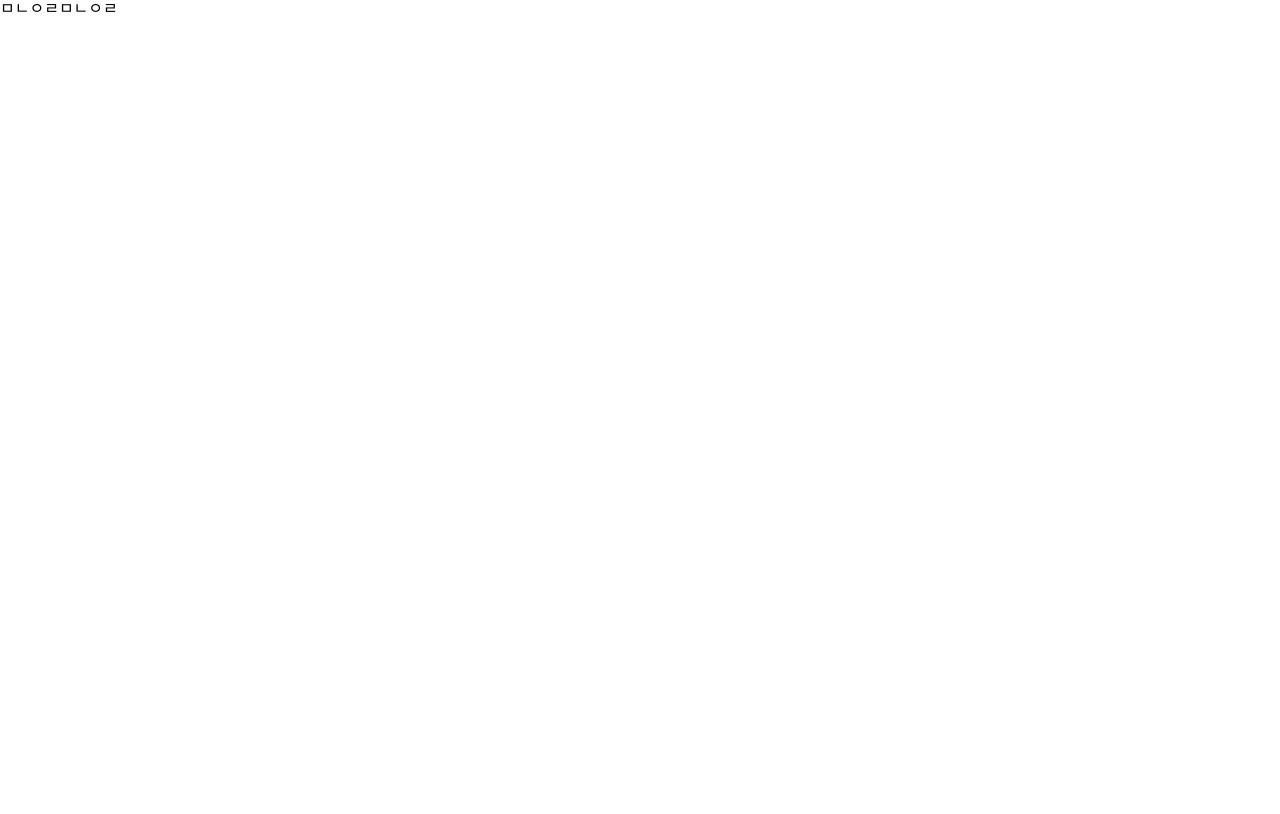
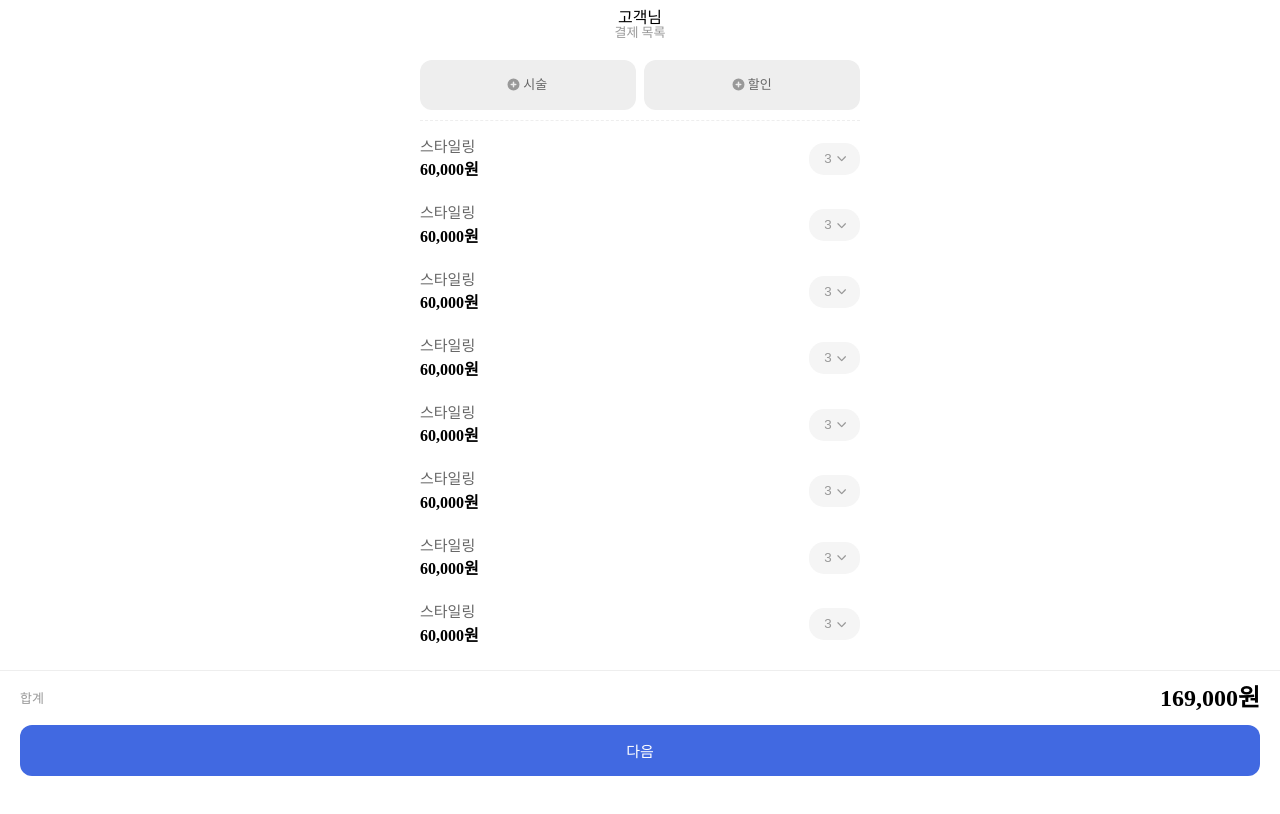
Before and after one commit to yesl-kim/colavoground-assignment, a React (Create React App) app: page / in a window 1280 px wide. Shown: the top 814 px of the page. Built offline with nearby package versions, Linux system fonts and the light colour scheme.

Commit message:
Add: Cart page

```diff
--- a/package.json
+++ b/package.json
@@ -10,12 +10,15 @@
     "@types/node": "^12.0.0",
     "@types/react": "^17.0.0",
     "@types/react-dom": "^17.0.0",
+    "@types/react-router-dom": "^5.3.1",
     "@types/styled-components": "^5.1.15",
     "react": "^17.0.2",
     "react-dom": "^17.0.2",
+    "react-icons": "^4.3.1",
+    "react-router-dom": "^5.3.0",
     "react-scripts": "4.0.3",
     "styled-components": "^5.3.3",
-    "styled-normalize": "^8.0.7",
+    "styled-reset": "^4.3.4",
     "typescript": "^4.1.2",
     "web-vitals": "^1.0.1"
   },
--- a/src/App.tsx
+++ /dev/null
@@ -1,11 +0,0 @@
-import React from 'react';
-
-function App() {
-  return (
-    <div className="App">
-      ㅁㄴㅇㄹㅁㄴㅇㄹ
-    </div>
-  );
-}
-
-export default App;
--- /dev/null
+++ b/src/Routes.tsx
@@ -0,0 +1,14 @@
+import { BrowserRouter as Router, Switch, Route } from 'react-router-dom';
+import {Cart} from './pages';
+
+function Routes() {
+  return (
+    <Router>
+      <Switch>
+        <Route exact path="/" component={Cart} />
+      </Switch>
+    </Router>
+  )
+}
+
+export default Routes;
--- a/src/index.tsx
+++ b/src/index.tsx
@@ -1,5 +1,5 @@
 import ReactDOM from 'react-dom';
-import App from './App';
+import Routes from './Routes';
 
 import { ThemeProvider } from 'styled-components';
 import GlobalStyle from './styles/global-style';
@@ -8,7 +8,7 @@ import theme from './styles/theme';
 ReactDOM.render(
   <ThemeProvider theme={theme}>
     <GlobalStyle />
-    <App />
+    <Routes />
   </ThemeProvider>,
   document.getElementById('root')
 );
--- /dev/null
+++ b/src/pages/Cart.tsx
@@ -0,0 +1,171 @@
+import styled from "styled-components"
+import { IoIosArrowDown } from "react-icons/io";
+import { HiPlusCircle } from 'react-icons/hi';
+
+const testArr = new Array(10).fill('')
+
+export function Cart() {
+  return (
+    <Container>
+      <Header>
+        <TitleWrapper>
+          <span>고객님</span>
+          <Detail>결제 목록</Detail>
+        </TitleWrapper>
+      </Header>
+
+      <Section>
+        <ButtonWrapper>
+          <GrayButton><HiPlusCircle color='#999' size='15' /> <span>시술</span></GrayButton>
+          <GrayButton><HiPlusCircle color='#999' size='15' /> <span>할인</span></GrayButton>
+        </ButtonWrapper>
+        <ul style={{padding: '5px 0'}}>
+          {testArr.map(e => <Item>
+            <LabelWrapper>
+              <Label>스타일링</Label>
+              <ValueLabel>60,000원</ValueLabel>
+            </LabelWrapper>
+            <TooltipButton> <span>3</span><IoIosArrowDown /></TooltipButton>
+          </Item>)}
+        </ul>
+      </Section>
+
+    <Footer>
+      <ValueWrapper>
+        <Detail>합계</Detail>
+        <Value>169,000원</Value>
+      </ValueWrapper>
+      <NextButton>다음</NextButton>
+    </Footer>
+  </Container>
+  )
+}
+
+const Container = styled.div`
+  padding: 50px 20px calc(130px + 30px);
+
+`
+const Header = styled.header`
+  position: fixed;
+  top: 0;
+  left: 0;
+  right: 0;
+  height: 50px;
+  padding: 10px 20px 0;
+  background-color: #fff;
+  z-index: 999;
+`
+
+const Section = styled.section`
+  /* padding: 50px 0; */
+`
+
+const ButtonWrapper = styled.div`
+  display: flex;
+  justify-content: space-between;
+  padding: 10px 0;
+  border-bottom: 1px dashed #eee;
+`
+
+const GrayButton = styled.button`
+  display: flex;
+  align-items: center;
+  justify-content: center;
+  width: 49%;
+  padding: 15px 0;
+  border-radius: 12px;
+  background-color: #eee;
+
+  span {
+    margin: 0 2px;
+    font-size: 13px;
+    line-height: 1.5;
+    color: #666;
+  }
+`
+
+const TitleWrapper = styled.div`
+  display: flex;
+  flex-direction: column;
+  justify-content: center;
+  align-items: center;
+`
+
+const Detail = styled.span`
+  font-size: 13px;
+  color: #999;
+`
+
+const Footer = styled.footer`
+  position: fixed;
+  bottom: 0;
+  left: 0;
+  right: 0;
+  height: 130px;
+  padding: 0 20px;
+  border-top: 1px solid #eee;
+  background-color: #fff;
+  z-index: 999;
+`
+
+const ValueWrapper = styled.div`
+  display: flex;
+  align-items: center;
+  justify-content: space-between;
+  margin: 15px 0;
+`
+
+const Value = styled.span`
+  font-size: 24px;
+  font-weight: bold;
+  color: #000;
+`
+
+const NextButton = styled(GrayButton)`
+  width: 100%;
+  background-color: royalblue;
+  font-size: 15px;
+  color: white;
+  text-align: center;
+`
+
+const Item = styled.li`
+  display: flex;
+  align-items: center;
+  justify-content: space-between;
+  padding: 10px 0;
+`
+
+const LabelWrapper = styled.p`
+  display: flex;
+  flex-direction: column;
+`
+
+const Label = styled.span`
+  font-size: 15px;
+  line-height: 1.5;
+  color: #666;
+`
+
+const ValueLabel = styled.span`
+  font-size: 16px;
+  line-height: 1.5;
+  font-weight: bold;
+  color: #000;
+`
+
+const TooltipButton = styled.button`
+  display: flex;
+  align-items: center;
+  justify-content: center;
+  padding: 6px 12px;
+  border-radius: 15px;
+  background-color: #f5f5f5;
+  text-align: center;
+  color: #999;
+
+  span {
+    margin: 0 3px;
+    line-height: 1.5;
+  }
+`
--- /dev/null
+++ b/src/pages/index.ts
@@ -0,0 +1 @@
+export { Cart } from './Cart'
--- a/src/styles/global-style.ts
+++ b/src/styles/global-style.ts
@@ -1,12 +1,48 @@
 import { createGlobalStyle } from "styled-components";
-import {normalize} from 'styled-normalize'
+import {reset} from 'styled-reset';
 
 const GlobalStyle = createGlobalStyle`
-  ${normalize}
+  ${reset}
 
   * {
     box-sizing: border-box
   }
+
+  body {
+    max-width: 480px;
+    margin: 0 auto;
+  }
+
+  ol, ul, li {
+    margin: 0;
+    padding: 0;
+    list-style: none;
+  }
+
+  a {
+    text-decoration: none;
+  }
+
+  button, input {
+    outline: none;
+    border: none;
+    background-color: transparent;
+    margin: 0;
+    padding: 0;
+
+    &:focus {
+      outline: none;
+      box-shadow: none;
+    }
+  }
+
+  input {
+    margin: 0;
+    padding: 0;
+    border: 0;
+    outline: none;
+    background: none;
+  }
 `
 
 export default GlobalStyle;
```
Also changed, not shown: 1 other file (tests, documents, lock files or other folders).
